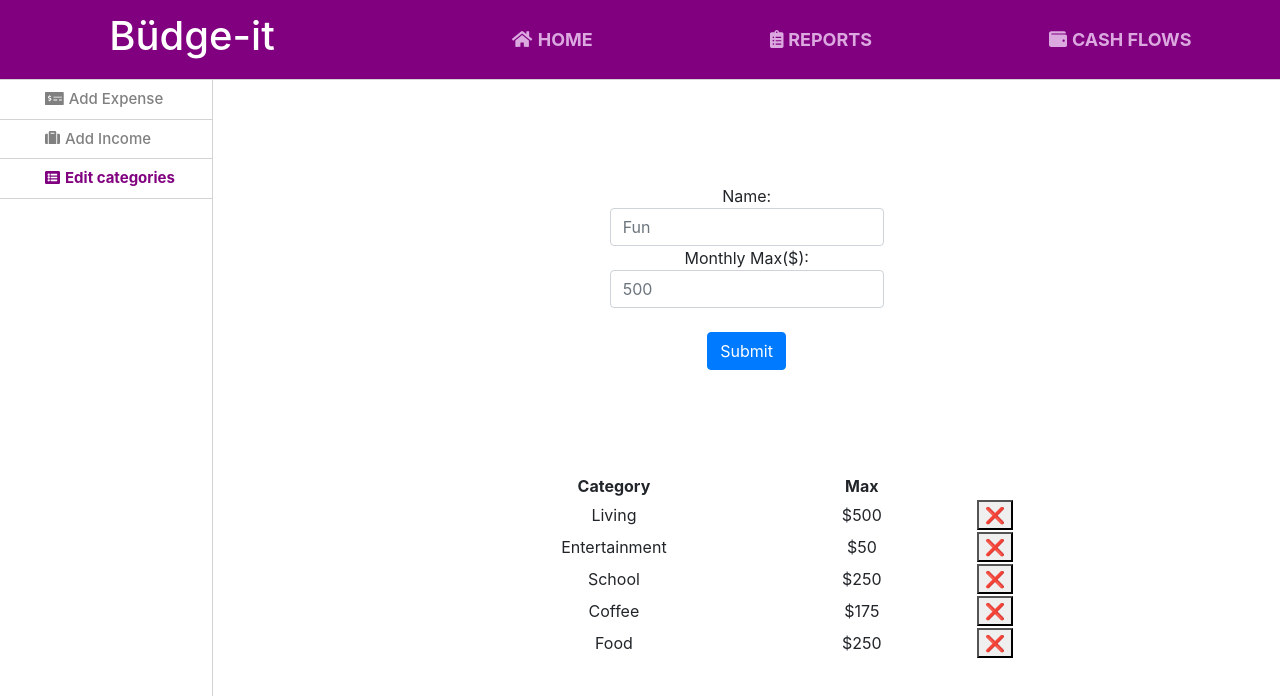
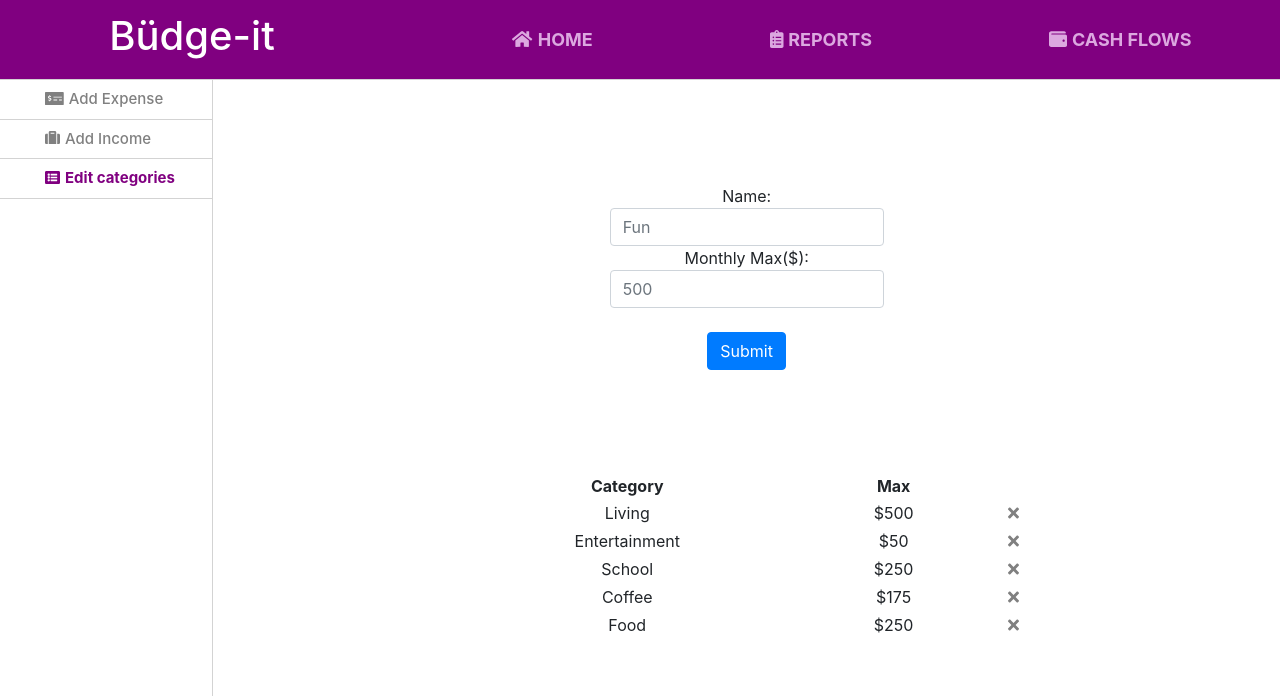
Before and after one commit to Nethermane/react_HCI_325, a React (Create React App) app: page /categories in a window 1280 px wide. Shown: the top 696 px of the page. Built offline with nearby package versions, Linux system fonts and the light colour scheme.

Commit message:
Made the deleting styling consistent:

```diff
--- a/src/pages/Categories.jsx
+++ b/src/pages/Categories.jsx
@@ -1,7 +1,10 @@
 import React from "react";
 import useGlobalState from "../UseGlobalState";
 import InfoForm from "../components/InfoForm";
+import { faTimes } from "@fortawesome/free-solid-svg-icons";
+import { FontAwesomeIcon } from "@fortawesome/react-fontawesome";
 import { Button, Form, Dropdown } from "react-bootstrap";
+import "./CashFlow.css";
 function buttonRemove(id, state) {
     var i = 0;
     var existingVal = []
@@ -26,7 +29,7 @@
                 <td>{state.categories[i].name}</td>
                 <td>${state.categories[i].max}</td>
 
-                <td><button id={id} onClick={() => buttonRemove(id, state)}>&#10060;</button></td>
+                <td  className="cashflow-row"><button class=".cashflow-row button" id={id} onClick={() => buttonRemove(id, state)}><FontAwesomeIcon icon={faTimes} /></button></td>
             </tr>
         )
         i++;
```
